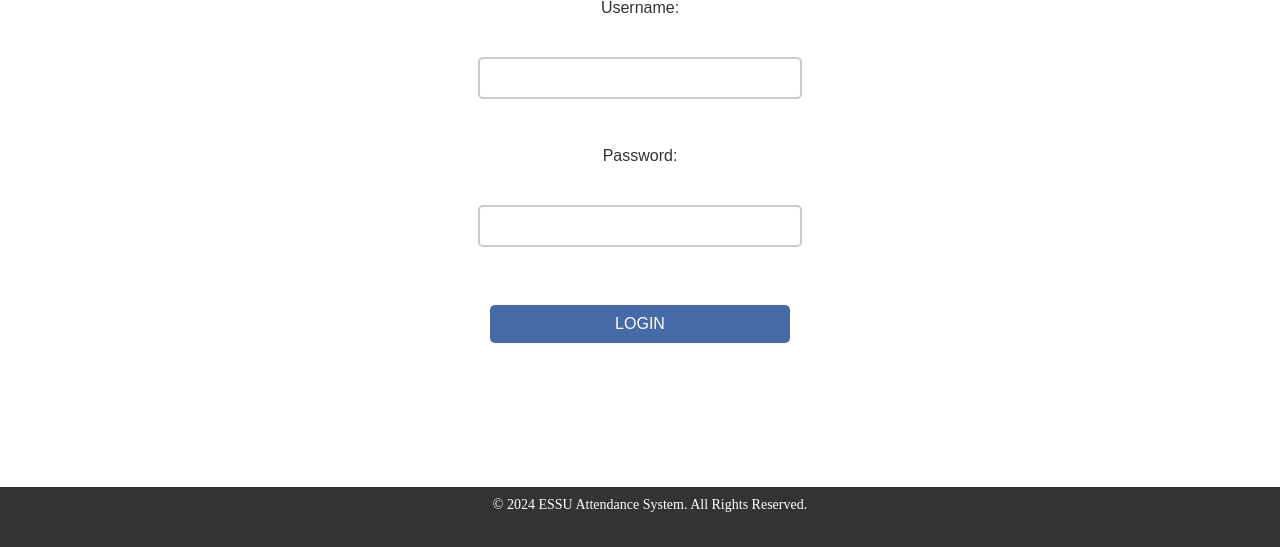
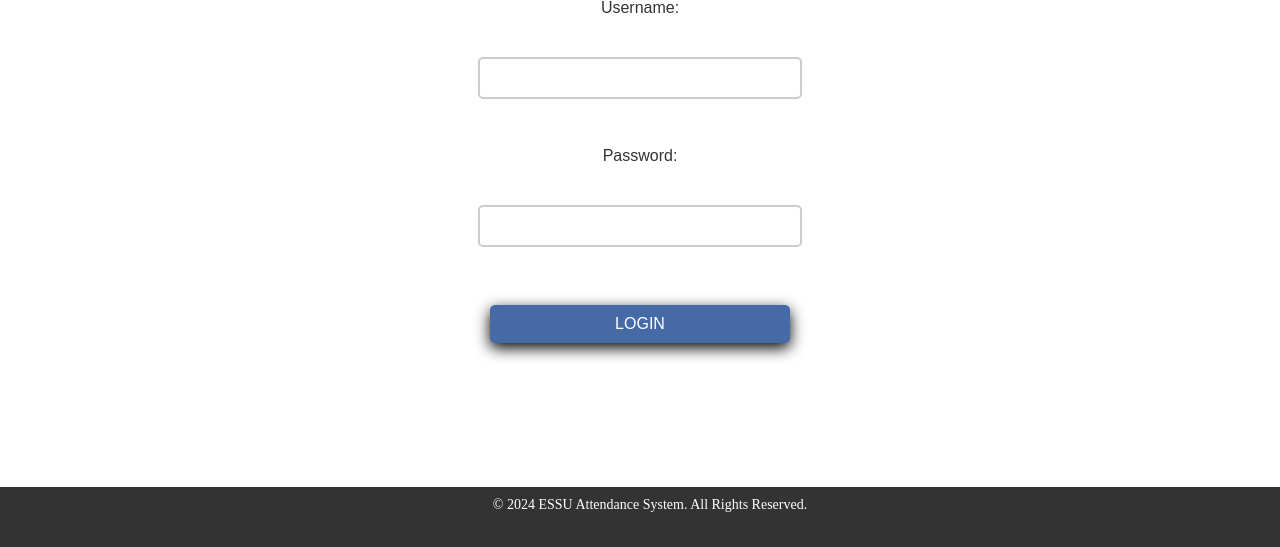
Before and after one commit to CSSO-Linux-User-Group-ESSU/Attendance-with-ESP-RFID, a Django app: page / in a window 1280 px wide, with the pointer over the restyled element. Shown: the part 253-800 px from the top of the page. Run offline with Django 5.2, Linux system fonts and the light colour scheme.

Commit message:
put shadow in login button

```diff
--- a/attendance_app/static/attendance_app/css/style.css
+++ b/attendance_app/static/attendance_app/css/style.css
@@ -259,6 +259,7 @@ header a {
 
 .login-btn:hover {
     background-color:#466aa6;
+    box-shadow: 0 5px 15px black;
 }
 
 
```
